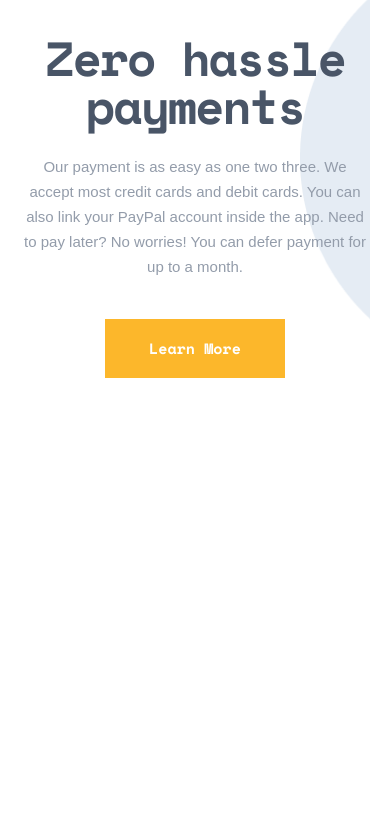
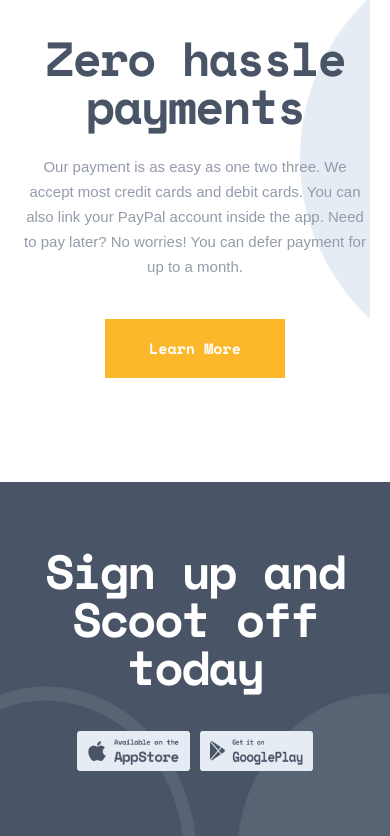
Before and after one commit to zahriddinulmasov/scoot, a plain HTML site: page index.html in a window 390 px wide. Shown: the part 3480-4316 px from the top of the page. Before the commit the page ends 3962 px from the top, so only its background shows below. Drawn offline with Linux system fonts and the light colour scheme; files whose address does not match are found by name; a web font is replaced by a local one.

Commit message:
Registration end

```diff
--- a/index.html
+++ b/index.html
@@ -201,7 +201,31 @@
                 </div>
             </div>
         </section>
+
+        <!-- Registration -->
+
+        <section class="registration">
+            <div class="container registration__container">
+                <h3 class="registration__heading">
+                    Sign up and Scoot off today
+                </h3>
+
+                <div class="registration__applications">
+                    <a class="registration__application-link" href="https://www.apple.com/">
+                        <img class="registration__application-img" src="./images/appstore.png" alt="logo_appstore" width="159" height="56">
+                    </a>
+
+                    <a class="registration__application-link" href="https://play.google.com/">
+                        <img class="registration__application-img" src="./images/googleplay.png" alt="logo_googleplay" width="182" height="56">
+                    </a>
+                </div>
+            </div>
+        </section>
     </main>
+
+    <!-- FOOTER -->
+
+
 
     <script src="./js/script.js"></script>
 </body>
--- a/scss/blocks/_all-blocks.scss
+++ b/scss/blocks/_all-blocks.scss
@@ -6,4 +6,5 @@
 @import "hero";
 @import "conveniences";
 @import "capabilities";
+@import "registration";
 @import "footer";
--- /dev/null
+++ b/scss/blocks/_registration.scss
@@ -0,0 +1,65 @@
+.registration {
+
+    &__container {
+        min-height: 300px;
+        background: #495567;
+        display: flex;
+        align-items: center;
+        justify-content: space-between;
+        background-image: url("../images/registration_fon.png");
+        background-repeat: no-repeat;
+        background-size: 830px 150px;
+        background-position: right 0 bottom 0;
+    }
+
+    &__heading {
+        margin: 0;
+        max-width: 410px;
+        font-size: 48px;
+        line-height: 48px;
+        letter-spacing: -2.14286px;
+        color: #FFFFFF;
+    }
+
+    &__application-link {
+        text-decoration: none;
+    }
+}
+
+@media only screen and (max-width: 805px) {
+    .registration {
+
+        &__container {
+            padding-top: 65px;
+            padding-bottom: 65px;
+            display: flex;
+            flex-direction: column;
+        }
+
+        &__heading {
+            margin-bottom: 40px;
+            max-width: 457px;
+            width: 100%;
+            text-align: center;
+        }
+
+        &__application-img {
+            width: 113px;
+            height: 40px;
+        }
+    }
+}
+
+@media only screen and (max-width: 375px) {
+    .registration {
+
+        &__container {
+            padding: 88px 20px 88px;
+        }
+
+        &__heading {
+            font-size: 32px;
+            line-height: 32px;
+        }
+    }
+}
```
Also changed, not shown: css/main.css, 1 other file.
